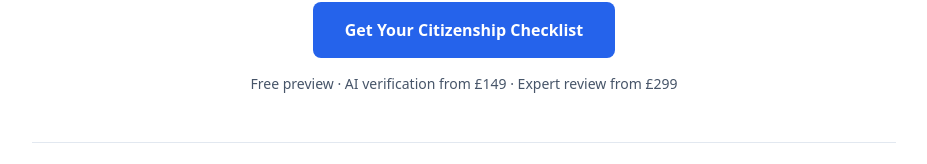
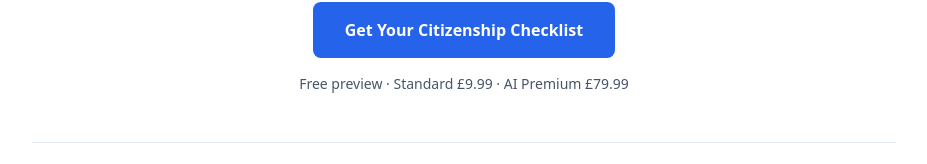
Before and after one commit to AvacynVentures/VisaBud, a Next.js app: page /british-citizenship in a window 1280 px wide. Shown: the part 2020-2184 px from the top of the page, without its empty margins (176-1103 px from the left). Built offline with nearby package versions, Linux system fonts and the light colour scheme; no server answers.

Commit message:
Update pricing: £9.99 Standard + £79.99 AI Premium (remove Expert tier)

```diff
--- a/src/app/british-citizenship/page.tsx
+++ b/src/app/british-citizenship/page.tsx
@@ -140,7 +140,7 @@ export default function BritishCitizenshipPage() {
           <Link href="/auth/signup" className="inline-block bg-blue-600 text-white px-8 py-4 rounded-lg font-bold hover:bg-blue-700">
             Get Your Citizenship Checklist
           </Link>
-          <p className="text-sm text-slate-600 mt-4">Free preview · AI verification from £149 · Expert review from £299</p>
+          <p className="text-sm text-slate-600 mt-4">Free preview · Standard £9.99 · AI Premium £79.99</p>
         </div>
 
         <div className="mt-12 pt-8 border-t">
--- a/src/app/page.tsx
+++ b/src/app/page.tsx
@@ -45,7 +45,7 @@ export default function Home() {
                 Get a personalised checklist, timeline, and guidance in 5 minutes. Free to start.
               </p>
               <p className="text-sm text-slate-500 mb-6">
-                Free checklist preview · Upgrade to Premium for AI verification (£149)
+                Free checklist preview · Upgrade to AI Premium (£9.99 Standard, £79.99 AI Premium)
               </p>
             </FadeIn>
             <FadeIn delay={0.2}>
--- a/src/app/skilled-worker-visa/page.tsx
+++ b/src/app/skilled-worker-visa/page.tsx
@@ -84,7 +84,7 @@ export default function SkilledWorkerVisaPage() {
           <Link href="/auth/signup" className="inline-block bg-blue-600 text-white px-8 py-4 rounded-lg font-bold hover:bg-blue-700">
             Get Your Skilled Worker Checklist
           </Link>
-          <p className="text-sm text-slate-600 mt-4">Free preview · AI verification from £149 · Expert review from £299</p>
+          <p className="text-sm text-slate-600 mt-4">Free preview · Standard £9.99 · AI Premium £79.99</p>
         </div>
 
         <div className="mt-12 pt-8 border-t">
--- a/src/app/spouse-visa/page.tsx
+++ b/src/app/spouse-visa/page.tsx
@@ -95,7 +95,7 @@ export default function SpouseVisaPage() {
           <Link href="/auth/signup" className="inline-block bg-blue-600 text-white px-8 py-4 rounded-lg font-bold hover:bg-blue-700">
             Get Your Spouse Visa Checklist
           </Link>
-          <p className="text-sm text-slate-600 mt-4">Free preview · Upgrade to AI review from £149</p>
+          <p className="text-sm text-slate-600 mt-4">Free preview · Standard £9.99 · AI Premium £79.99</p>
         </div>
 
         <div className="mt-12 pt-8 border-t">
--- a/src/components/PaywallModal.tsx
+++ b/src/components/PaywallModal.tsx
@@ -22,7 +22,7 @@ const TIERS = [
   {
     id: 'standard',
     name: 'Standard',
-    price: 50,
+    price: 9.99,
     badge: null,
     color: 'blue',
     description: 'Perfect to get started — everything you need to prepare with confidence',
@@ -40,8 +40,8 @@ const TIERS = [
   },
   {
     id: 'premium',
-    name: 'Premium',
-    price: 149,
+    name: 'AI Premium',
+    price: 79.99,
     badge: 'Most Popular',
     color: 'emerald',
     description: 'AI-powered verification to catch mistakes before you submit',
@@ -51,7 +51,7 @@ const TIERS = [
       'Downloadable preparation templates',
       'Email support within 24 hours',
     ],
-    buttonLabel: 'Unlock Premium',
+    buttonLabel: 'Unlock AI Premium',
     buttonStyle: 'bg-emerald-600 hover:bg-emerald-700 text-white',
     cardStyle: 'border-emerald-400 bg-emerald-50/30 ring-2 ring-emerald-200 shadow-lg',
     priceId: 'premium',
```
